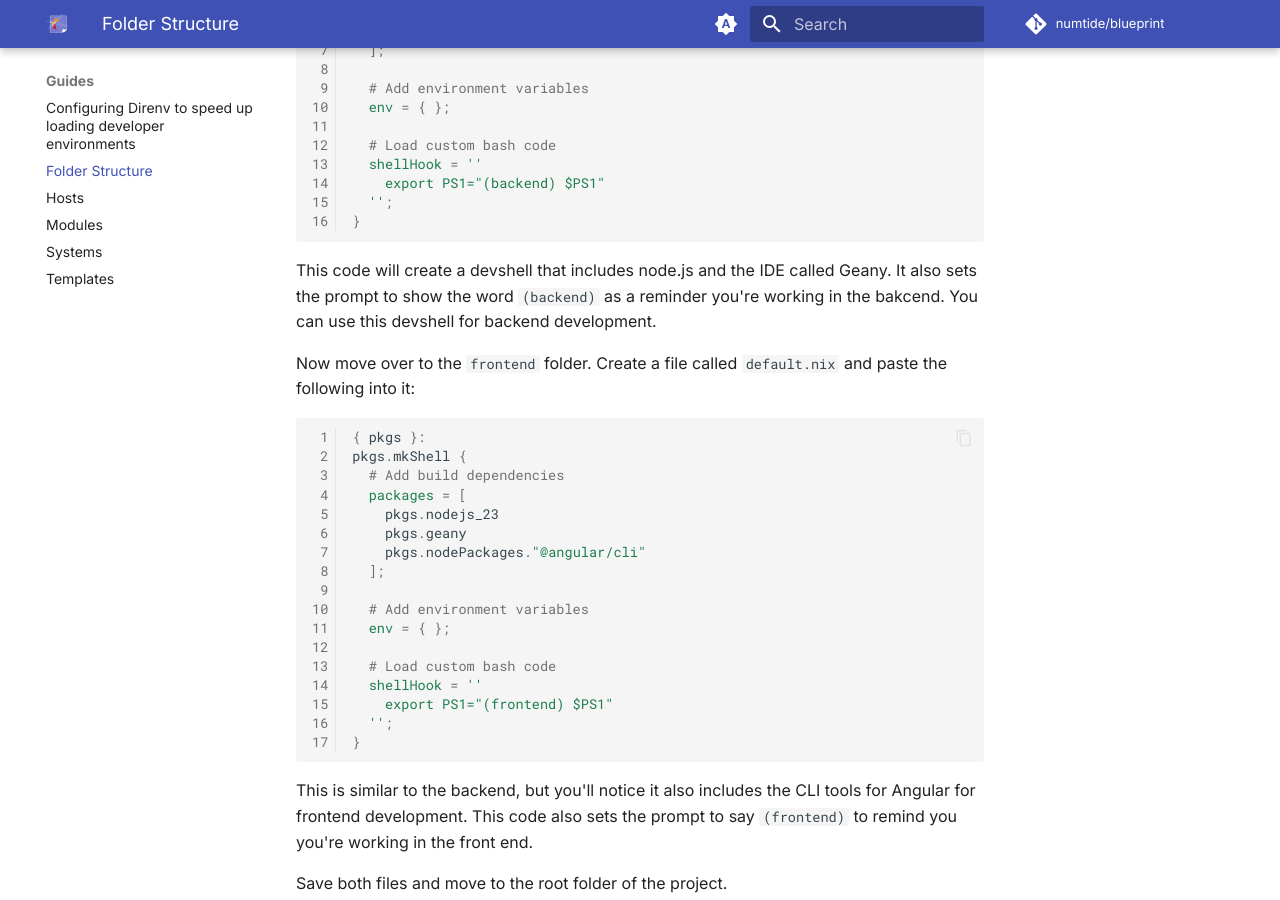
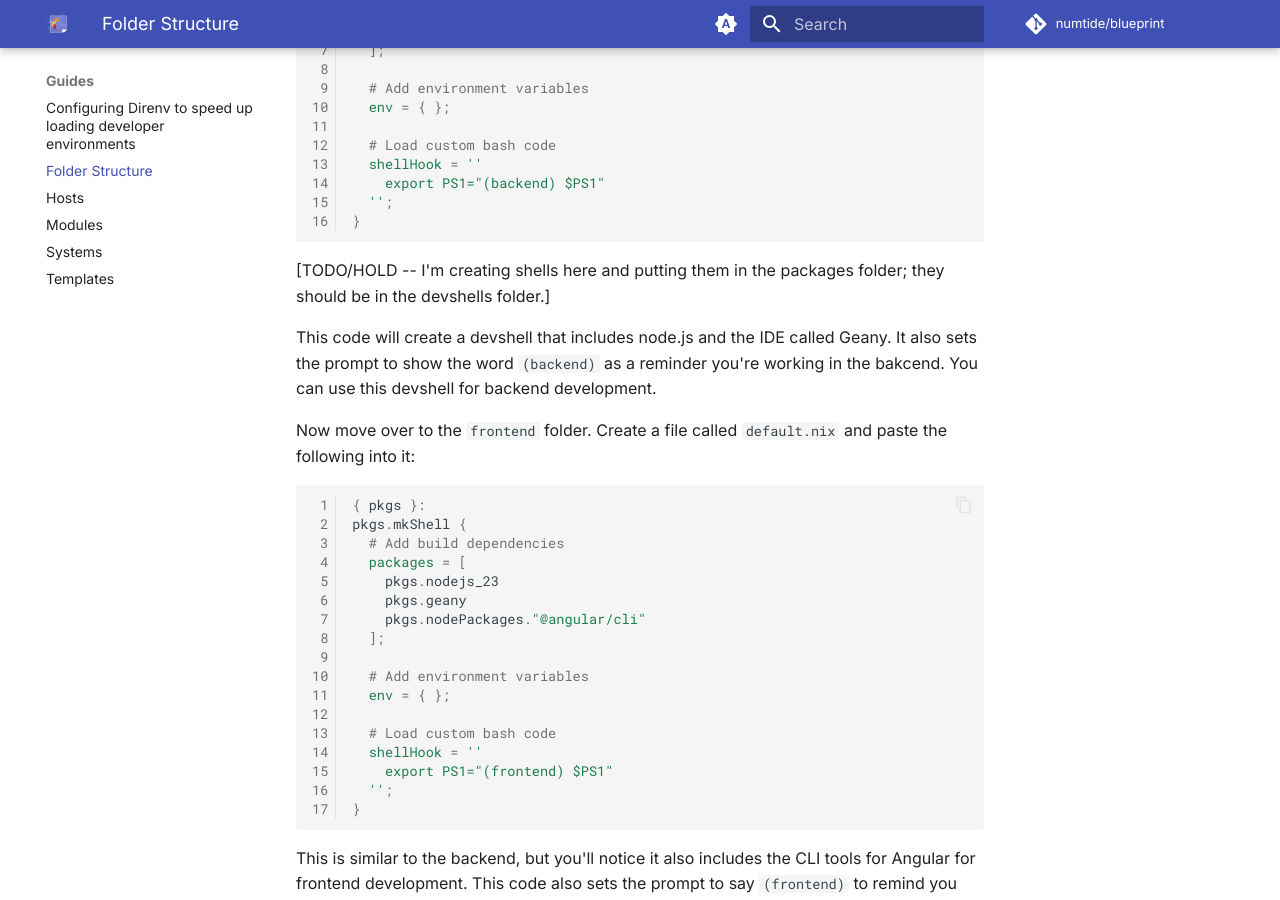
Before and after one commit to numtide/blueprint, an MkDocs documentation site: the page built from docs/content/guides/folder_structure.md, in a window 1280 px wide and 900 px high, scrolled down 1216 px. Built offline with MkDocs 1.6.1 and Material for MkDocs 9.7.7, drawn with Linux system fonts in a browser that asks for light colours; comment, search, counter and statistics services are not loaded; the version menu is left out.

Commit message:
Update - note on mistake

````diff
--- a/docs/content/guides/folder_structure.md
+++ b/docs/content/guides/folder_structure.md
@@ -57,6 +57,8 @@ pkgs.mkShell {
 }
 ```
 
+[TODO/HOLD -- I'm creating shells here and putting them in the packages folder; they should be in the devshells folder.]
+
 This code will create a devshell that includes node.js and the IDE called Geany. It also
 sets the prompt to show the word `(backend)` as a reminder you're working in the bakcend.
 You can use this devshell for backend development.
````
